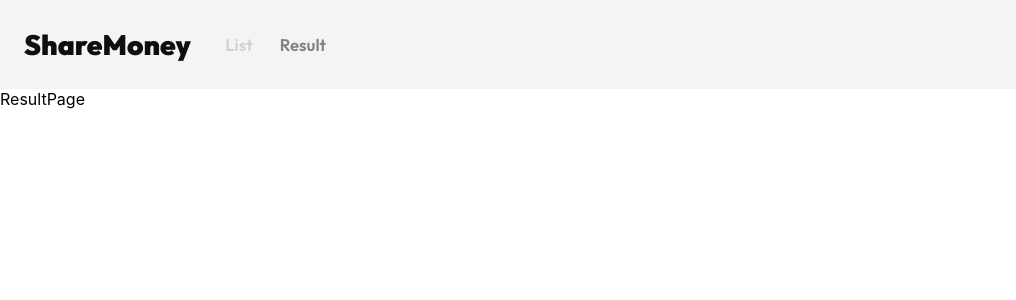
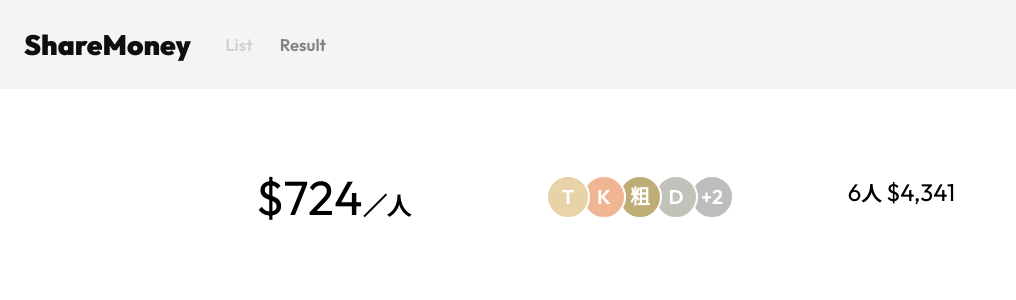
Before and after one commit to a03993/share-money-app, a React (Create React App) app: page / in a window 1280 px wide. Both pictures are taken after a click on the button "Result". Shown: the top 300 px of the page, without its empty margins (0-1016 px from the left). Built offline with nearby package versions, Linux system fonts and the light colour scheme; the HTML template or start-up script is replaced by a standard one.

Commit message:
feat: add result page components and restructure mock data

```diff
--- a/src/App.js
+++ b/src/App.js
@@ -11,7 +11,7 @@ function App() {
   return (
     <ThemeProvider theme={theme}>
       <Header setPage={setPage} />
-      {page === "List" ? <ListPage /> : <ResultPage />}
+      {page === "List" ? <ListPage page={page} /> : <ResultPage />}
     </ThemeProvider>
   );
 }
--- /dev/null
+++ b/src/components/AverageAmount.js
@@ -0,0 +1,16 @@
+import { Typography } from "@mui/material";
+
+export default function AverageAmount({ amount }) {
+  return (
+    <Typography variant="h3">
+      ${amount.toLocaleString()}
+      <Typography
+        className="summary-person-count"
+        variant="h5"
+        component="span"
+      >
+        ／人
+      </Typography>
+    </Typography>
+  );
+}
--- a/src/components/ExpenseList.js
+++ b/src/components/ExpenseList.js
@@ -8,16 +8,23 @@ import {
   Typography,
 } from "@mui/material";
 import { Delete as DeleteIcon } from "@mui/icons-material";
-import theme from "../styles/theme";
 
 export default function ExpenseList({ expenseData }) {
+  const flattenedExpenses = expenseData.flatMap((person) =>
+    person.expenses.map((expense) => ({
+      ...expense,
+      name: person.name,
+      color: person.color,
+    }))
+  );
+
   return (
     <>
       <Typography className="expense-list-title" variant="h6">
         Expense List
       </Typography>
       <List>
-        {expenseData.map((expense, index) => (
+        {flattenedExpenses.map((expense, index) => (
           <ListItem
             key={index}
             divider
--- a/src/components/ListPage.js
+++ b/src/components/ListPage.js
@@ -1,42 +1,11 @@
 import { Box, Grid } from "@mui/material";
+import { expenseData, totalAmount } from "../mock/mockData";
 
 import Input from "./Input";
 import SummarySection from "./SummarySection";
 import ExpenseList from "./ExpenseList";
 
-const expenseData = [
-  {
-    name: "Barney",
-    color: "#E7D3A7",
-    item: "早餐",
-    amount: 300,
-  },
-  {
-    name: "Tina",
-    color: "#F0B694",
-    item: "午餐",
-    amount: 1120,
-  },
-  {
-    name: "Joe",
-    color: "#C2C2BB",
-    item: "下午茶",
-    amount: 355,
-  },
-  {
-    name: "Winnie",
-    color: "#BFAD76",
-    item: "晚餐",
-    amount: 530,
-  },
-];
-
-const totalAmount = expenseData.reduce(
-  (sum, expense) => sum + expense.amount,
-  0
-);
-
-export default function ListPage() {
+export default function ListPage({ page }) {
   return (
     <>
       <Input />
@@ -54,6 +23,7 @@ export default function ListPage() {
         <Grid container spacing={5}>
           <Grid item xs={12} md={6}>
             <SummarySection
+              page={page}
               expenseData={expenseData}
               totalAmount={totalAmount}
             />
--- /dev/null
+++ b/src/components/MemberAvatars.js
@@ -0,0 +1,13 @@
+import { Avatar, AvatarGroup } from "@mui/material";
+
+export default function MemberAvatars({ members }) {
+  return (
+    <AvatarGroup max={5}>
+      {members.map((member) => (
+        <Avatar key={member.name} sx={{ backgroundColor: member.color }}>
+          {member.name[0]}
+        </Avatar>
+      ))}
+    </AvatarGroup>
+  );
+}
--- a/src/components/ResultPage.js
+++ b/src/components/ResultPage.js
@@ -1,3 +1,52 @@
+import { Box, Grid } from "@mui/material";
+import AverageAmount from "./AverageAmount";
+import MemberAvatars from "./MemberAvatars";
+import SummarySection from "./SummarySection";
+import { expenseData, totalAmount } from "../mock/mockData";
+
+const averageAmountPerPerson = Math.round(totalAmount / expenseData.length);
+
 export default function ResultPage() {
-  return <div>ResultPage</div>;
+  return (
+    <Box
+      sx={{
+        maxWidth: {
+          xs: "80%",
+          sm: "70%",
+          lg: "60%",
+        },
+        mx: "auto",
+        mt: 10,
+      }}
+    >
+      <Grid container spacing={2} alignItems="center">
+        <Grid
+          item
+          xs={12}
+          md={4}
+          sx={{ textAlign: { xs: "center", md: "left" } }}
+        >
+          <AverageAmount amount={averageAmountPerPerson} />
+        </Grid>
+        <Grid
+          item
+          xs={12}
+          md={4}
+          sx={{
+            display: "flex",
+            justifyContent: "center",
+          }}
+        >
+          <MemberAvatars members={expenseData} />
+        </Grid>
+        <Grid item xs={12} md={4}>
+          <SummarySection
+            page="result"
+            expenseData={expenseData}
+            totalAmount={totalAmount}
+          />
+        </Grid>
+      </Grid>
+    </Box>
+  );
 }
--- a/src/components/SummarySection.js
+++ b/src/components/SummarySection.js
@@ -1,16 +1,22 @@
 import { Typography } from "@mui/material";
 
-export default function SummarySection({ expenseData, totalAmount }) {
+export default function SummarySection({ page, expenseData, totalAmount }) {
   return (
     <>
-      <Typography className="summary-title" variant="h6">
-        Summary
-      </Typography>
-      <Typography className="summary-amount" variant="h3" gutterBottom>
+      {page === "List" && (
+        <Typography className="summary-title" variant="h6">
+          Summary
+        </Typography>
+      )}
+      <Typography
+        className="summary-amount"
+        variant={page === "List" ? "h3" : "h5"}
+        gutterBottom
+      >
         {expenseData.length}
         <Typography
           className="summary-person-count"
-          variant="h5"
+          variant={page === "List" ? "h5" : "h6"}
           component="span"
         >
           人
--- /dev/null
+++ b/src/mock/mockData.js
@@ -0,0 +1,50 @@
+export const expenseData = [
+  {
+    name: "The Chairs",
+    color: "#E7D3A7",
+    expenses: [
+      { item: "樹屋", amount: 1200 },
+      { item: "RollinOn", amount: 480 },
+    ],
+  },
+  {
+    name: "KANA-BOON",
+    color: "#F0B694",
+    expenses: [{ item: "シルエット", amount: 18 }],
+  },
+  {
+    name: "粗大Band",
+    color: "#BFAD76",
+    expenses: [{ item: "留下來陪我", amount: 25 }],
+  },
+  {
+    name: "DragonPony",
+    color: "#C2C2BB",
+    expenses: [
+      { item: "Deneb", amount: 66 },
+      { item: "POP UP", amount: 66 },
+      { item: "Morse Code", amount: 66 },
+    ],
+  },
+  {
+    name: "老王樂隊",
+    color: "#F0B694",
+    expenses: [{ item: "我在愛情的盡頭看見了你和我", amount: 365 }],
+  },
+  {
+    name: "溫室雜草",
+    color: "#C2C2BB",
+    expenses: [
+      { item: "在這個年代,找不到浪漫", amount: 2025 },
+      { item: "春天有腳", amount: 30 },
+    ],
+  },
+];
+
+export const totalAmount = expenseData.reduce((sum, person) => {
+  const personTotal = person.expenses.reduce(
+    (expenseSum, expense) => expenseSum + expense.amount,
+    0
+  );
+  return sum + personTotal;
+}, 0);
```
